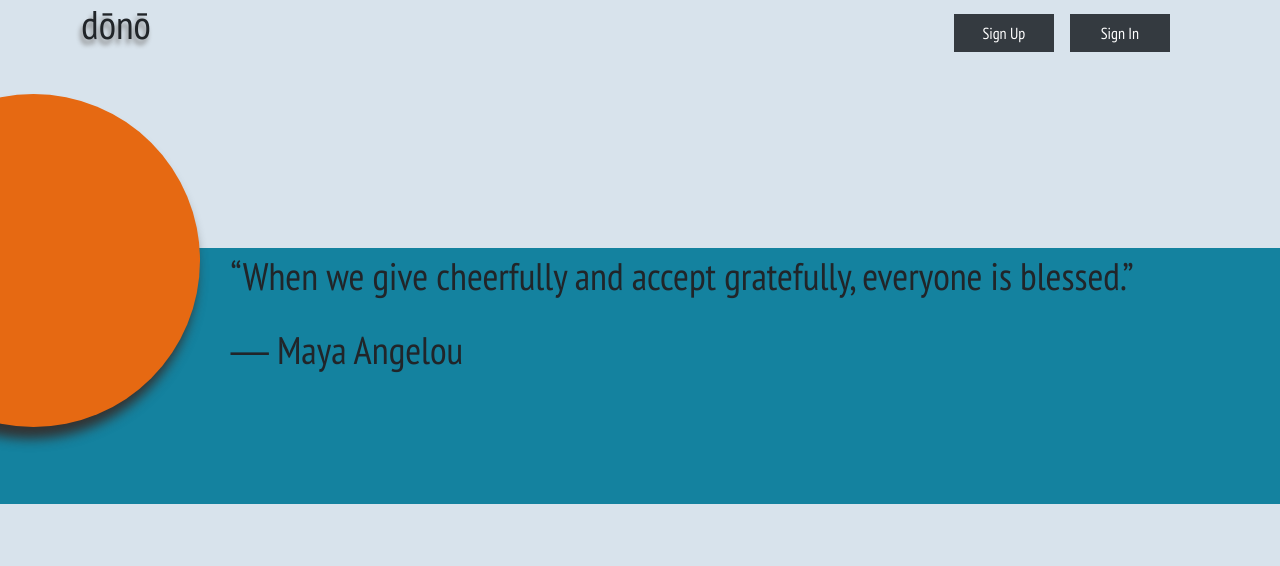
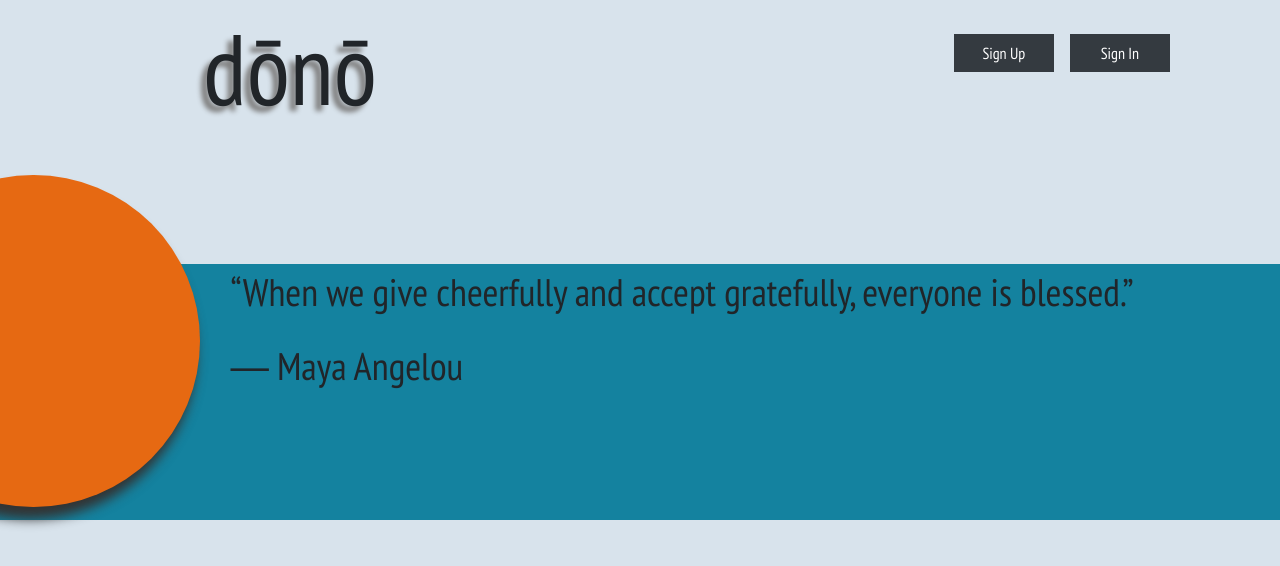
Before and after one commit to thompson-1657/dono, a React (Create React App) app in the folder client/: page / in a window 1280 px wide. Shown: the top 566 px of the page. Built offline with nearby package versions, Linux system fonts and the light colour scheme.

Commit message:
added animations to front page

```diff
--- a/client/public/index.html
+++ b/client/public/index.html
@@ -33,6 +33,10 @@
   integrity="sha384-B0vP5xmATw1+K9KRQjQERJvTumQW0nPEzvF6L/Z6nronJ3oUOFUFpCjEUQouq2+l"
   crossorigin="anonymous"
 />
+<link
+rel="stylesheet"
+href="https://cdnjs.cloudflare.com/ajax/libs/animate.css/4.1.1/animate.min.css"
+/>
   <title>React App</title>
   </head>
   <script src="https://code.jquery.com/jquery-3.5.1.slim.min.js"
--- a/client/src/components/Circle/index.js
+++ b/client/src/components/Circle/index.js
@@ -8,7 +8,7 @@ import './style.css'
 const Circle = () => (
 
 
-<div className="circle circle-lg">...
+<div className="circle circle-lg animate__animated animate__slideInLeft">
 </div>
 
 
--- a/client/src/components/Circle/style.css
+++ b/client/src/components/Circle/style.css
@@ -1,35 +1,12 @@
 .circle {
-  /* height: 350px;
-  width: 350px; */
   height: 26vw;
   width: 26vw;
   border-radius: 50%;
   background-color: #e66912;
   box-shadow: -4px 12px 12px #333333;
   position: absolute;
-  /* position: fixed; */
   left: -9%;
   margin-top: 3vw;
-  /* top: 8%; */
-
   z-index: 3;
+  animation-delay: 0.5s;
 }
-
-/* @media (max-width: 971px) {
-  .circle {
-    position: fixed;
-    top: 18%;
-  }
-}
-@media (max-width: 800px) {
-  .circle {
-    position: fixed;
-    top: 25%;
-  }
-}
-@media (max-width: 595px) {
-  .circle {
-    position: fixed;
-    top: 27%;
-  }
-} */
--- a/client/src/components/Logo/index.js
+++ b/client/src/components/Logo/index.js
@@ -4,7 +4,7 @@ import './style.css'
 
 
 const Logo = () => (
-  <h1>dōnō</h1>
+  <h1 id="logo" className="animate__animated animate__fadeIn">dōnō</h1>
   )
 
   export default Logo
--- a/client/src/components/Logo/style.css
+++ b/client/src/components/Logo/style.css
@@ -1,9 +1,8 @@
-h1 {
+#logo {
   font-size: 100px;
   font-family: "PT Sans Narrow", sans-serif;
-  /* margin-left: 270px; */
-  margin-left: 20%;
-  /* margin-top: 7px; */
+  margin-left: 50%;
   margin-top: 2%;
-  text-shadow: -2px 5px 5px grey;
+  text-shadow: -6px 6px 5px grey;
+  animation-duration: 4s;
 }
--- a/client/src/components/Rectangle/index.js
+++ b/client/src/components/Rectangle/index.js
@@ -7,8 +7,8 @@ import './style.css'
 
 const Rectangle = () => (
   <>
-    <div className="rectangle"><p className='quote'> “When we give cheerfully and accept gratefully, everyone is blessed.” </p>
-  <p className='author'>― Maya Angelou</p></div>
+    <div className="rectangle"><p className='quote animate__animated animate__slideInRight'> “When we give cheerfully and accept gratefully, everyone is blessed.” </p>
+  <p className='author animate__animated animate__slideInRight'>― Maya Angelou</p></div>
 
   </>
   )
--- a/client/src/components/Rectangle/style.css
+++ b/client/src/components/Rectangle/style.css
@@ -4,7 +4,7 @@
   height: 20vw;
   width: 100vw;
   background-color: #14829f;
-  margin-top: 15%;
+  margin-top: 10%;
   /* position: absolute;
   left: 50%;
   top: 50%;
@@ -18,11 +18,15 @@
   margin-left: 18vw;
   margin-top: 55px;
   font-size: 3vw;
+  animation-delay: 0.8s;
+  animation-duration: 2.5s;
 }
 .author {
   /* margin-right: 500px; */
   margin-left: 18vw;
   font-size: 3vw;
+  animation-delay: 0.8s;
+  animation-duration: 2.5s;
 }
 p {
   font-family: "PT Sans Narrow", sans-serif;
```
